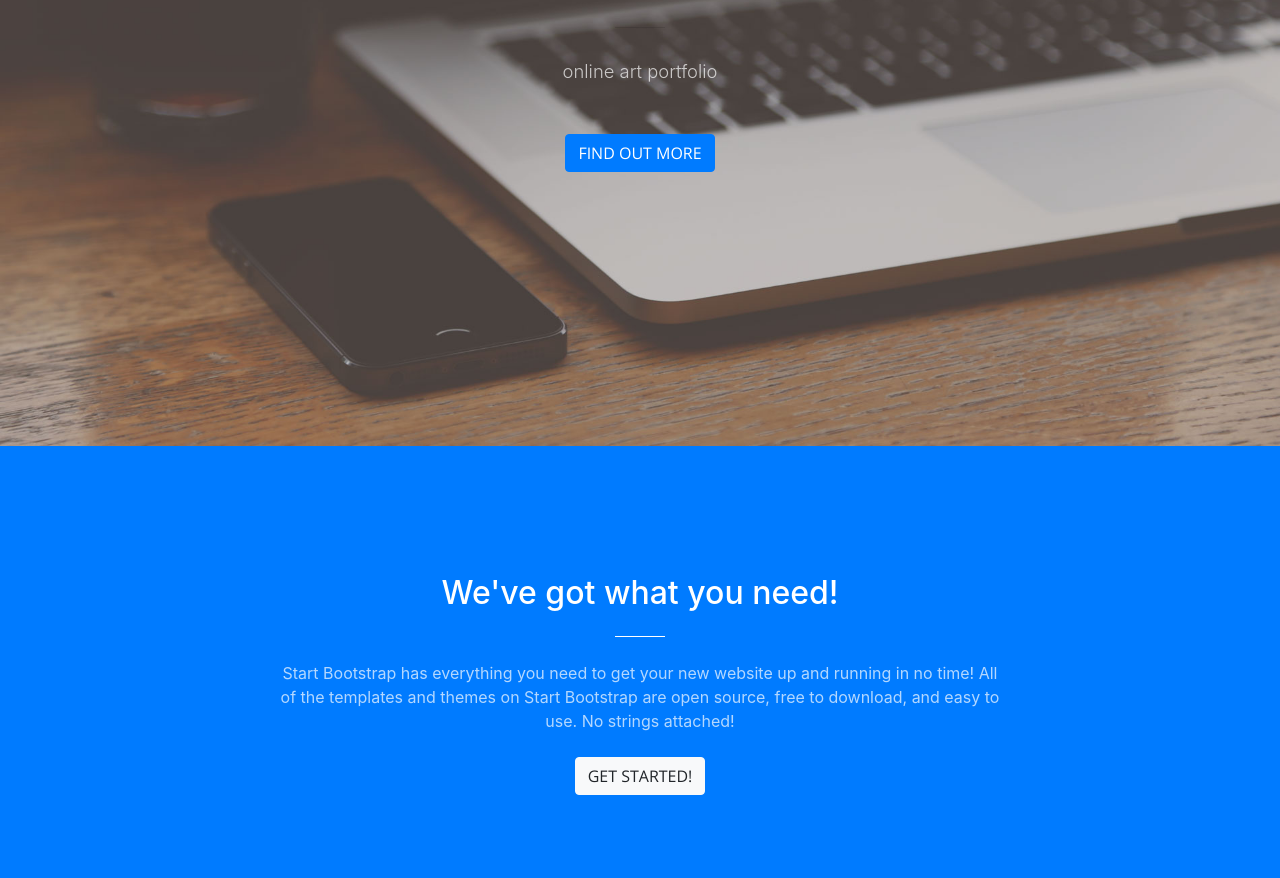
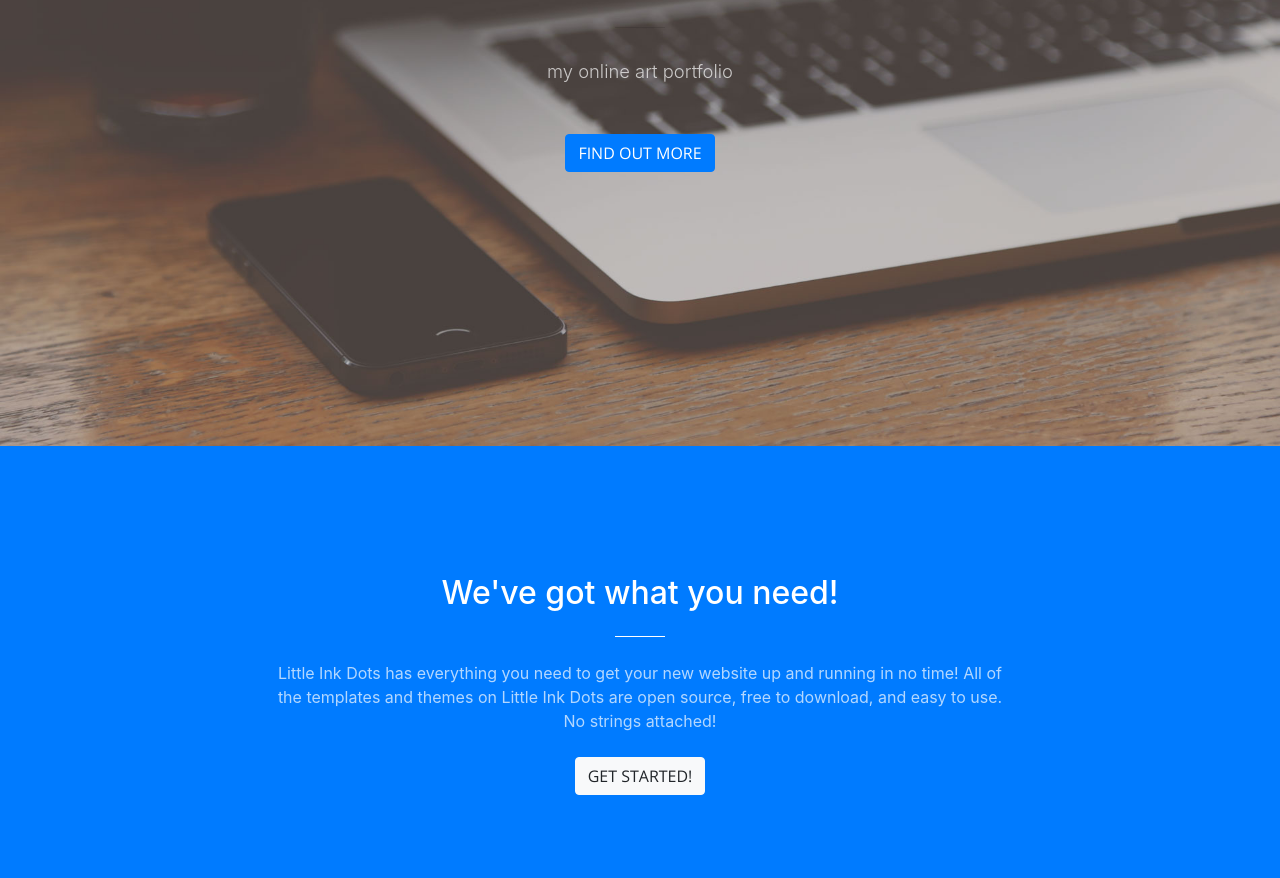
Before and after one commit to amynolan/littleinkdots, a website with bundled scripts: page index.html in a window 1280 px wide. Shown: the part 354-1232 px from the top of the page. Built offline with nearby package versions, Linux system fonts and the light colour scheme.

Commit message:
Update index.html

```diff
--- a/index.html
+++ b/index.html
@@ -8,7 +8,7 @@
     <meta name="description" content="">
     <meta name="author" content="">
 
-    <title>Creative - Start Bootstrap Theme</title>
+    <title>Creative - Little Ink Dots Theme</title>
 
     <!-- Bootstrap core CSS -->
     <link href="vendor/bootstrap/css/bootstrap.min.css" rel="stylesheet">
@@ -64,7 +64,7 @@
             <hr>
           </div>
           <div class="col-lg-8 mx-auto">
-            <p class="text-faded mb-5"> online art portfolio</p>
+            <p class="text-faded mb-5"> my online art portfolio</p>
             <a class="btn btn-primary btn-xl js-scroll-trigger" href="#about">Find Out More</a>
           </div>
         </div>
@@ -77,7 +77,7 @@
           <div class="col-lg-8 mx-auto text-center">
             <h2 class="section-heading text-white">We've got what you need!</h2>
             <hr class="light my-4">
-            <p class="text-faded mb-4">Start Bootstrap has everything you need to get your new website up and running in no time! All of the templates and themes on Start Bootstrap are open source, free to download, and easy to use. No strings attached!</p>
+            <p class="text-faded mb-4">Little Ink Dots has everything you need to get your new website up and running in no time! All of the templates and themes on Little Ink Dots are open source, free to download, and easy to use. No strings attached!</p>
             <a class="btn btn-light btn-xl js-scroll-trigger" href="#services">Get Started!</a>
           </div>
         </div>
@@ -226,7 +226,7 @@
 
     <section class="bg-dark text-white">
       <div class="container text-center">
-        <h2 class="mb-4">Free Download at Start Bootstrap!</h2>
+        <h2 class="mb-4">Free Download at Little Ink Dots!</h2>
         <a class="btn btn-light btn-xl sr-button" href="http://startbootstrap.com/template-overviews/creative/">Download Now!</a>
       </div>
     </section>
```
